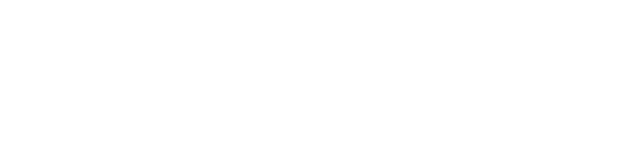
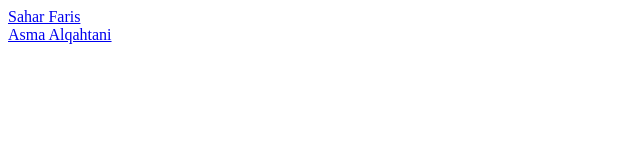
Before and after one commit to AAbAlQahtani/Github-lab2, a plain HTML site: page index.html in a window 1280 px wide. Shown: the whole page, without its empty margins (0-640 px from the left). Drawn offline with Linux system fonts and the light colour scheme.

Commit message:
Update index.html

```diff
--- a/index.html
+++ b/index.html
@@ -6,6 +6,7 @@
     <title>Document</title>
 </head>
 <body>
-
+     <a href="./Sahar.html"> Sahar Faris</a> <br>
+    <a href="./Asma.html"> Asma Alqahtani</a>
 </body>
 </html>
```
